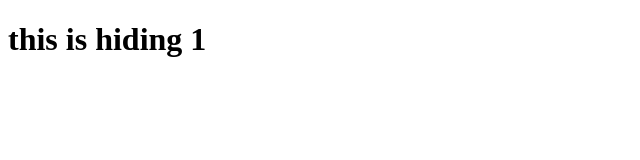
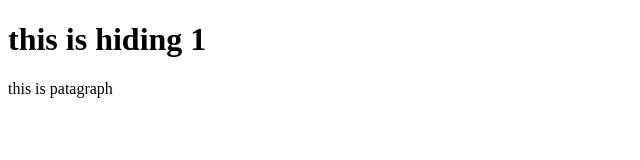
Before and after one commit to dungdbahe176702/git-test-1, a plain HTML site: page index.html in a window 1280 px wide. Shown: the whole page, without its empty margins (0-640 px from the left). Drawn offline with Linux system fonts and the light colour scheme.

Commit message:
Second commit

```diff
--- a/index.html
+++ b/index.html
@@ -7,5 +7,6 @@
 </head>
 <body>
     <h1>this is hiding 1 </h1>
+    <p>this is patagraph</p>
 </body>
 </html>
```
